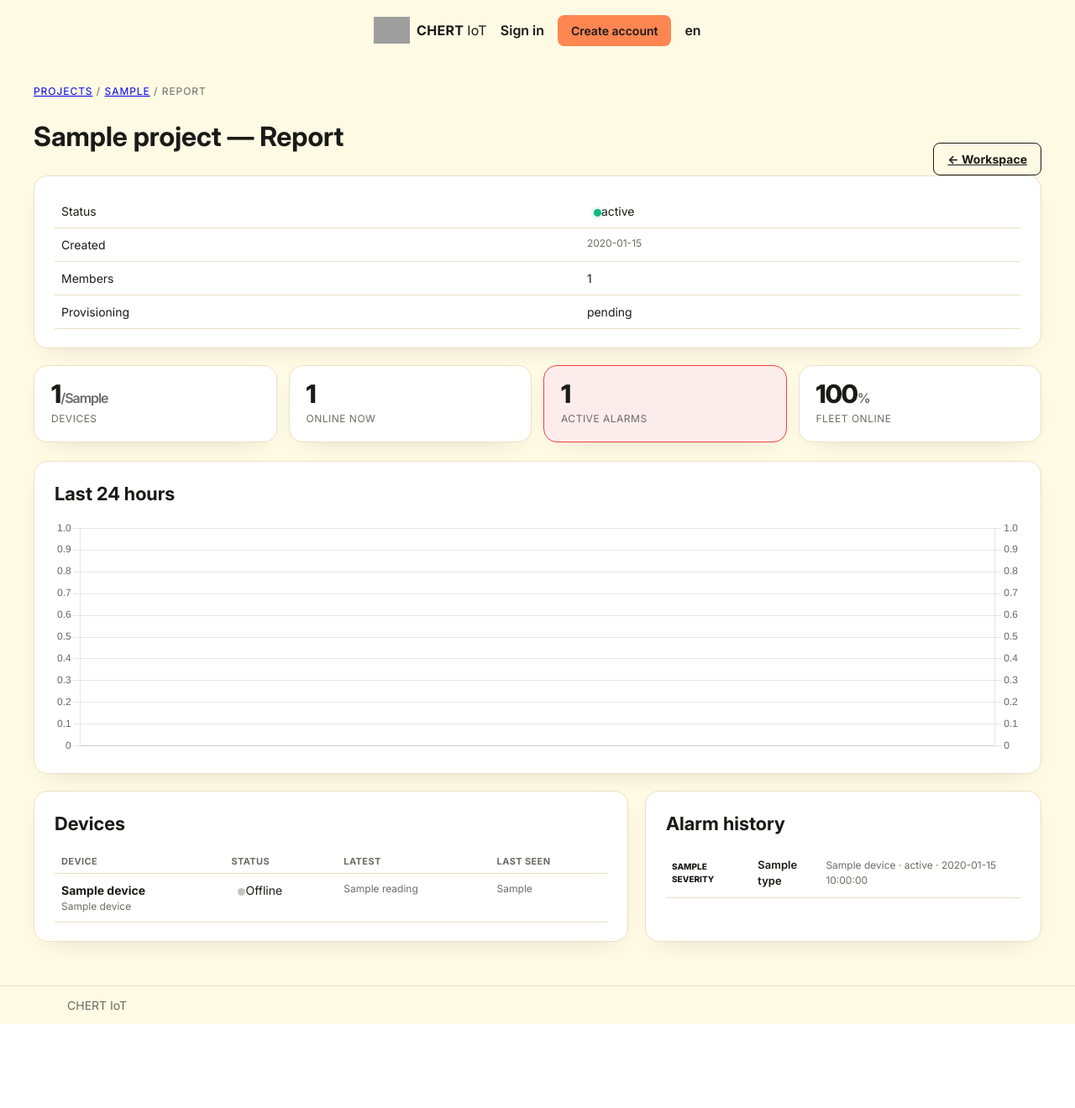
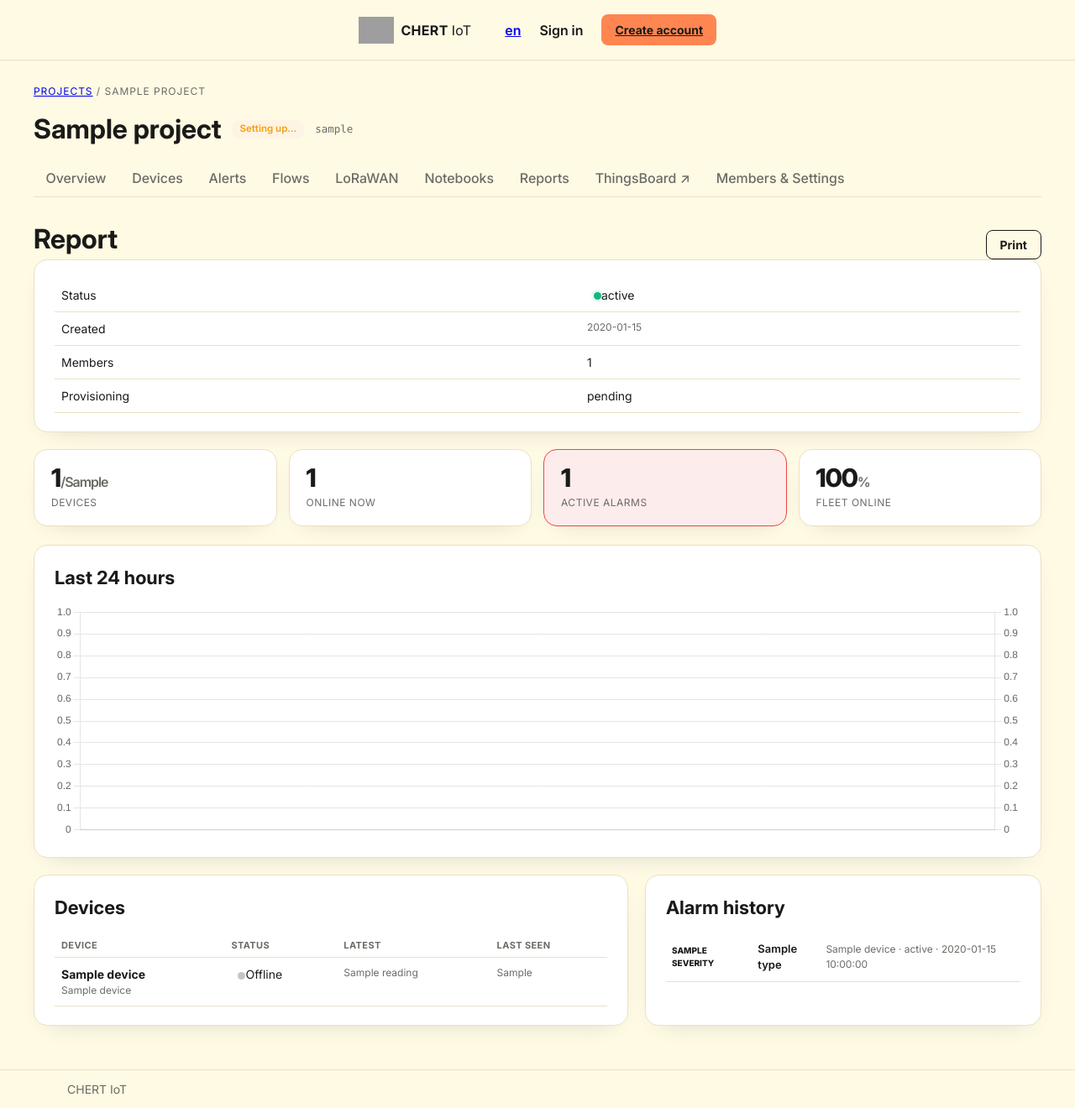
Before and after one commit to chertsa/chertiot, a Python web app: template portal/app/templates/project_report.html in a window 1280 px wide. Shown: the whole page at 84% size. Before the commit the page ends 1220 px from the top, so only its background shows below. Run offline with Jinja, Linux system fonts and the light colour scheme; the template is opened without the code that fills it: most values are stand-ins (such as "Sample title", 1, 10 or a date in 2020); grey boxes are pictures that could not be loaded.

Commit message:
feat(v2 Phase 5): unified shell — Reports on shared nav, header containment, Keycloak CSS fix
Unified Visual System increment (staging only; no business-logic, authz, tenancy,
CSRF, provisioning, engine or routing change):

- Reports (project_report.html): moved onto the shared project shell (_project_nav.html)
  instead of a visually disconnected standalone page — same global header, project
  identity header and capability sub-nav as every other tab. Added a print-friendly
  control + @media print rules (drop chrome, keep content on paper) and wrapped the
  device roster in a .table-scroll box (no page-level horizontal scroll on narrow
  viewports).
- Global header (base.html): contained header with a skip-link, <main id="main">,
  primary nav (My projects / Teaching) and an account cluster (language switch, user
  identity chip, sign out) — no floating links.
- portal.css: header containment (hairline + soft shadow), account/user-chip/skip-link,
  sub-nav overflow-x scroll affordance + focus-visible ring + active weight, .table-scroll
  utility, print styles. Tokens only — no scattered hard-coded values.
- Keycloak login theme (theme.properties): removed the dead `css/login.css` reference
  that made Keycloak serve a 404 with an empty MIME type (browser console error);
  keycloak.v2 loads its PatternFly base automatically and we keep only the CHERT brand
  override (css/chert.css). SSO + EN/AR unchanged; no CSP/MIME weakening, no CDN.
- Arabic catalog: +8 translation-only strings (My projects, Skip to content, Print,
  Report, Created, Provisioning, Live data unavailable, Primary) — appended (no reshuffle),
  recompiled. Still lang=ar / dir=ltr, no RTL.
- Durable tests (test_unified_shell.py): every project page is on the shared shell
  (the check that caught Reports), canonical sub-nav order, ThingsBoard marked external
  (new tab + ↗), accessible nav landmarks, and a Reports render-through-shell test.

make lint (ruff + format + mypy) clean; unit suite 136 passed (+5).

Co-Authored-By: Claude Opus 4.8 <noreply@anthropic.com>

```diff
--- a/portal/app/static/portal.css
+++ b/portal/app/static/portal.css
@@ -1,11 +1,19 @@
 /* Portal layout on top of chert-tokens.css / chert-components.css. Tokens only — no raw values. */
 body { margin: 0; background: var(--chert-cream); color: var(--chert-ink); font-family: var(--font-ui); font-size: var(--fs-base); line-height: var(--lh-base); }
-.header__inner { display: flex; align-items: center; justify-content: space-between; gap: var(--space-4); min-height: var(--header-h); }
-.header__brand { display: flex; align-items: center; gap: var(--space-2); text-decoration: none; color: var(--chert-ink); font-weight: 700; letter-spacing: 0.02em; }
+/* Contained, sticky global header (not floating links): persistent hairline + soft shadow. */
+.header { border-block-end: 1px solid var(--chert-border); box-shadow: 0 1px 0 rgba(26,26,24,.03); background: var(--chert-cream); }
+.header__inner { display: flex; align-items: center; gap: var(--space-4); min-height: var(--header-h); }
+.header__brand { display: flex; align-items: center; gap: var(--space-2); text-decoration: none; color: var(--chert-ink); font-weight: 700; letter-spacing: 0.02em; margin-inline-end: var(--space-5); }
 .header__logo { height: 32px; width: auto; }
 .header__product { font-weight: 400; }
-.header__nav { display: flex; align-items: center; gap: var(--space-4); }
-.header__nav a { color: var(--chert-ink); text-decoration: none; font-weight: 600; }
+.header__nav { display: flex; align-items: center; gap: var(--space-2); }
+.header__account { display: flex; align-items: center; gap: var(--space-3); margin-inline-start: auto; }
+.header__navlink { color: var(--chert-ink); text-decoration: none; font-weight: 600; padding: 6px 10px; border-radius: var(--radius-sm); }
+.header__navlink:hover { background: var(--chert-surface-alt); }
+.header__user { font-size: var(--fs-sm); color: var(--chert-muted); max-width: 20ch; overflow: hidden; text-overflow: ellipsis; white-space: nowrap; }
+.skip-link { position: absolute; left: -9999px; top: 0; background: var(--chert-ink); color: var(--chert-cream); padding: 10px 16px; border-radius: 0 0 var(--radius-sm) 0; z-index: var(--z-toast); }
+.skip-link:focus { left: 0; }
+@media (max-width: 639px) { .header__user { display: none; } .header__brand { margin-inline-end: var(--space-3); } }
 .main { padding: var(--space-4) 0 calc(var(--space-4) * 2); }
 .footer { border-top: 1px solid var(--chert-border); color: var(--chert-muted); font-size: var(--fs-sm); padding: var(--space-3) 0; }
 .footer a { color: var(--chert-ink); }
@@ -93,10 +101,15 @@ html[lang="ar"] body { font-family: "IBM Plex Sans Arabic", var(--font-ar, sans-
 .chip--warn { background:var(--chert-warning-tint); color:var(--chert-warn); }
 .chip--crit { background:var(--chert-error-tint);   color:var(--chert-crit); }
 .proj-ref { color:var(--chert-muted); font-size:.78rem; font-family:ui-monospace,SFMono-Regular,Menlo,monospace; }
-.subnav { display:flex; gap:2px; flex-wrap:wrap; border-bottom:1px solid var(--chert-border); margin-top:.85rem; overflow-x:auto; }
-.subnav__tab { padding:.5rem .9rem; color:var(--chert-muted); text-decoration:none; border-bottom:2px solid transparent; font-weight:500; white-space:nowrap; }
-.subnav__tab:hover { color:var(--chert-ink); }
-.subnav__tab.is-active { color:var(--chert-orange-deep); border-bottom-color:var(--chert-orange); }
+/* Project capability sub-nav: identical order on every page, horizontally scrollable on narrow
+   viewports (no clipped tabs), clear active state, keyboard focus ring. */
+.subnav { display:flex; gap:2px; border-bottom:1px solid var(--chert-border); margin-top:.85rem;
+          overflow-x:auto; -webkit-overflow-scrolling:touch; scrollbar-width:thin; }
+.subnav__tab { padding:.5rem .9rem; color:var(--chert-muted); text-decoration:none;
+               border-bottom:2px solid transparent; font-weight:500; white-space:nowrap; border-radius:6px 6px 0 0; }
+.subnav__tab:hover { color:var(--chert-ink); background:var(--chert-surface-alt); }
+.subnav__tab.is-active { color:var(--chert-orange-deep); border-bottom-color:var(--chert-orange); font-weight:700; }
+.subnav__tab:focus-visible { outline:2px solid var(--chert-ink); outline-offset:-2px; }
 
 /* --- v2 Monitoring --- */
 .grid-2 { display:grid; grid-template-columns:1fr 1fr; gap:16px; }
@@ -110,3 +123,17 @@ html[lang="ar"] body { font-family: "IBM Plex Sans Arabic", var(--font-ar, sans-
 .sev--major    { background:var(--chert-warning-tint); color:var(--chert-warn); }
 .sev--minor, .sev--warning { background:var(--chert-info-tint); color:var(--chert-info); }
 .sev--indeterminate { background:var(--chert-surface-alt); color:var(--chert-muted); }
+
+/* Wide tables scroll inside their own box on narrow viewports (no page-level horizontal scroll). */
+.table-scroll { overflow-x:auto; -webkit-overflow-scrolling:touch; }
+
+/* --- Print-friendly reports (§4 Reports): drop chrome, keep the content on paper. */
+@media print {
+  .header, .footer, .subnav, .header__account, #report-print { display:none !important; }
+  .proj-head { margin-bottom:.5rem; }
+  .main { padding:0; }
+  .panel, .kpi { box-shadow:none; border-color:var(--chert-border); break-inside:avoid; }
+  .kpi-row { break-inside:avoid; }
+  a[href] { color:var(--chert-ink); text-decoration:none; }
+  body { background:#fff; }
+}
--- a/portal/app/templates/base.html
+++ b/portal/app/templates/base.html
@@ -11,22 +11,30 @@
   <link rel="stylesheet" href="/static/portal.css">
 </head>
 <body>
+  <a class="skip-link" href="#main">{{ _("Skip to content") }}</a>
   <header class="header">
     <div class="container header__inner">
       <a class="header__brand" href="/"><img src="/static/logo.svg" alt="" class="header__logo"><span class="header__wordmark">CHERT <span class="header__product">IoT</span></span></a>
-      <nav class="header__nav">
-        {% if request.session.get('user') %}
-          <a href="/home">{{ _("My projects") }}</a>{% if request.session.get("role") in ("instructor", "admin") %} <a href="/teach">{{ _("Teaching") }}</a>{% endif %}
-          <a class="btn btn--secondary btn--sm" href="/logout">{{ _("Sign out") }}</a>
-        {% else %}
-          <a href="/login">{{ _("Sign in") }}</a>
-          <a class="btn btn--primary btn--sm" href="/signup">{{ _("Create account") }}</a>
-        {% endif %}
+      {% if request.session.get('user') %}
+      <nav class="header__nav" aria-label="{{ _('Primary') }}">
+        <a class="header__navlink" href="/home">{{ _("My projects") }}</a>
+        {% if request.session.get("role") in ("instructor", "admin") %}<a class="header__navlink" href="/teach">{{ _("Teaching") }}</a>{% endif %}
+      </nav>
+      <div class="header__account">
         <a class="header__lang" href="/lang/{{ other_locale }}" rel="nofollow">{{ other_locale_label }}</a>
-      </nav>
+        <span class="header__user" title="{{ request.session['user'].get('email') }}">{{ request.session['user'].get('name') or request.session['user'].get('email') }}</span>
+        <a class="btn btn--secondary btn--sm" href="/logout">{{ _("Sign out") }}</a>
+      </div>
+      {% else %}
+      <div class="header__account">
+        <a class="header__lang" href="/lang/{{ other_locale }}" rel="nofollow">{{ other_locale_label }}</a>
+        <a class="header__navlink" href="/login">{{ _("Sign in") }}</a>
+        <a class="btn btn--primary btn--sm" href="/signup">{{ _("Create account") }}</a>
+      </div>
+      {% endif %}
     </div>
   </header>
-  <main class="container main">{% block content %}{% endblock %}</main>
+  <main id="main" class="container main">{% block content %}{% endblock %}</main>
   <footer class="footer"><div class="container">CHERT IoT</div></footer>
 </body>
 </html>
--- a/portal/app/templates/project_report.html
+++ b/portal/app/templates/project_report.html
@@ -1,12 +1,10 @@
 {% extends "base.html" %}
-{% block title %}{{ project.name }} — report — CHERT IoT{% endblock %}
+{% block title %}{{ _("Report") }} — {{ project.name }} — CHERT IoT{% endblock %}
 {% block content %}
-<div class="dash-head">
-  <div>
-    <p class="overline"><a href="/home">{{ _("Projects") }}</a> / <a href="/projects/{{ project.id }}">{{ project.slug }}</a> / {{ _("Report") }}</p>
-    <h1>{{ project.name }} — {{ _("Report") }}</h1>
-  </div>
-  <a class="btn btn--secondary btn--sm" href="/projects/{{ project.id }}">← {{ _("Workspace") }}</a>
+{% include "_project_nav.html" %}
+<div class="dash-head section-h">
+  <h1 class="section-h" style="margin:0">{{ _("Report") }}</h1>
+  <button type="button" class="btn btn--secondary btn--sm" id="report-print">{{ _("Print") }}</button>
 </div>
 
 <div class="panel">
@@ -42,6 +40,7 @@
   <div class="panel">
     <h2 class="panel__title">{{ _("Devices") }}</h2>
     {% if devices %}
+    <div class="table-scroll">
     <table class="dtable">
       <thead><tr><th>{{ _("Device") }}</th><th>{{ _("Status") }}</th><th>{{ _("Latest") }}</th><th>{{ _("Last seen") }}</th></tr></thead>
       <tbody>
@@ -52,6 +51,7 @@
       {% endfor %}
       </tbody>
     </table>
+    </div>
     {% else %}<p class="helper">{{ _("No devices yet.") }}</p>{% endif %}
   </div>
 
@@ -86,4 +86,10 @@
   })();
 </script>
 {% endif %}
+<script>
+  (function () {
+    var btn = document.getElementById('report-print');
+    if (btn) btn.addEventListener('click', function () { window.print(); });
+  })();
+</script>
 {% endblock %}
```
Also changed, not shown: portal/tests/unit/test_unified_shell.py (added, +117 -0 lines), portal/app/locales/ar/LC_MESSAGES/messages.po, 2 other files.
